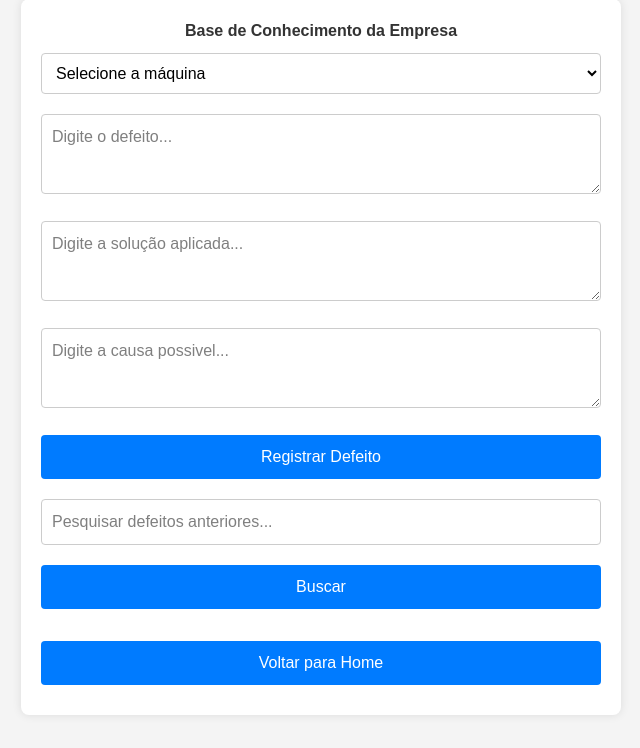
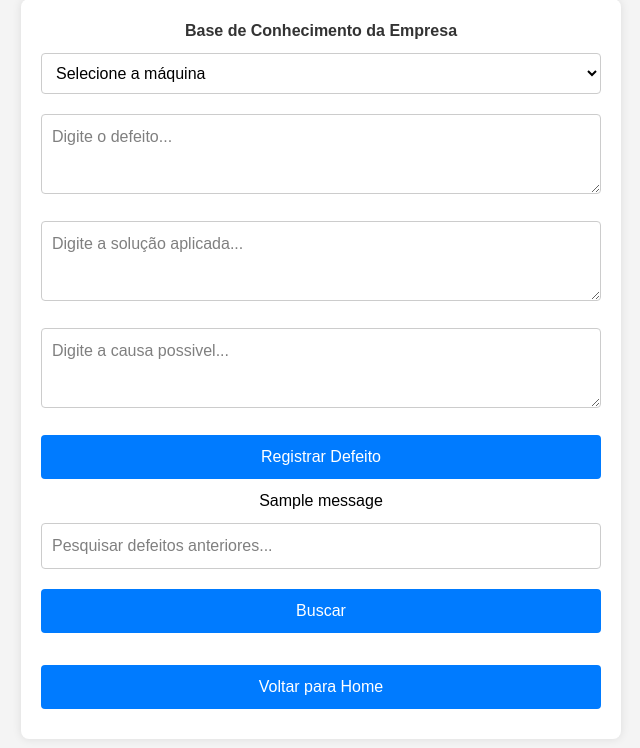
Before and after one commit to GamerHQ/Projeto-Integrador-1---Reporte-Maquinas, a Django app: page /base_conhecimento/ in a window 1280 px wide. Shown: the part 21-769 px from the top of the page, without its empty margins (319-959 px from the left). Run offline with Django 5.2, Linux system fonts and the light colour scheme; tables that the repository leaves empty hold one stand-in row (values such as "Sample post"); one stand-in notice (Sample message) is shown.

Commit message:
terceiro commit

```diff
--- a/base_conhecimento/templates/base_conhecimento.html
+++ b/base_conhecimento/templates/base_conhecimento.html
@@ -5,7 +5,7 @@
 <!-- Container responsavel por registrar defeitos -->
 <div class="container">
     <h1><strong>Base de Conhecimento da Empresa</strong></h1>
-    <form method="POST">
+    <form method="POST" action="">
         {% csrf_token %}
         <select name="maquina">
             <option value="" disabled selected>Selecione a máquina</option>
@@ -24,7 +24,16 @@
         {% endif %}
 
     </form>
-<!-- Formulário para registrar defeitos -->
+    {% if messages %}
+    <div class="messages">
+        {% for message in messages %}
+        <div class="alert alert-{{ message.tags }}">
+            {{ message }}
+        </div>
+        {% endfor %}
+    </div>
+    {% endif %}
+<!-- Formulário para realizar a busca nos defeitos -->
     <form method="GET" action="{% url 'buscar_defeito' %}">
         <div class="input-group-prepend mb-3">
           <input
```
